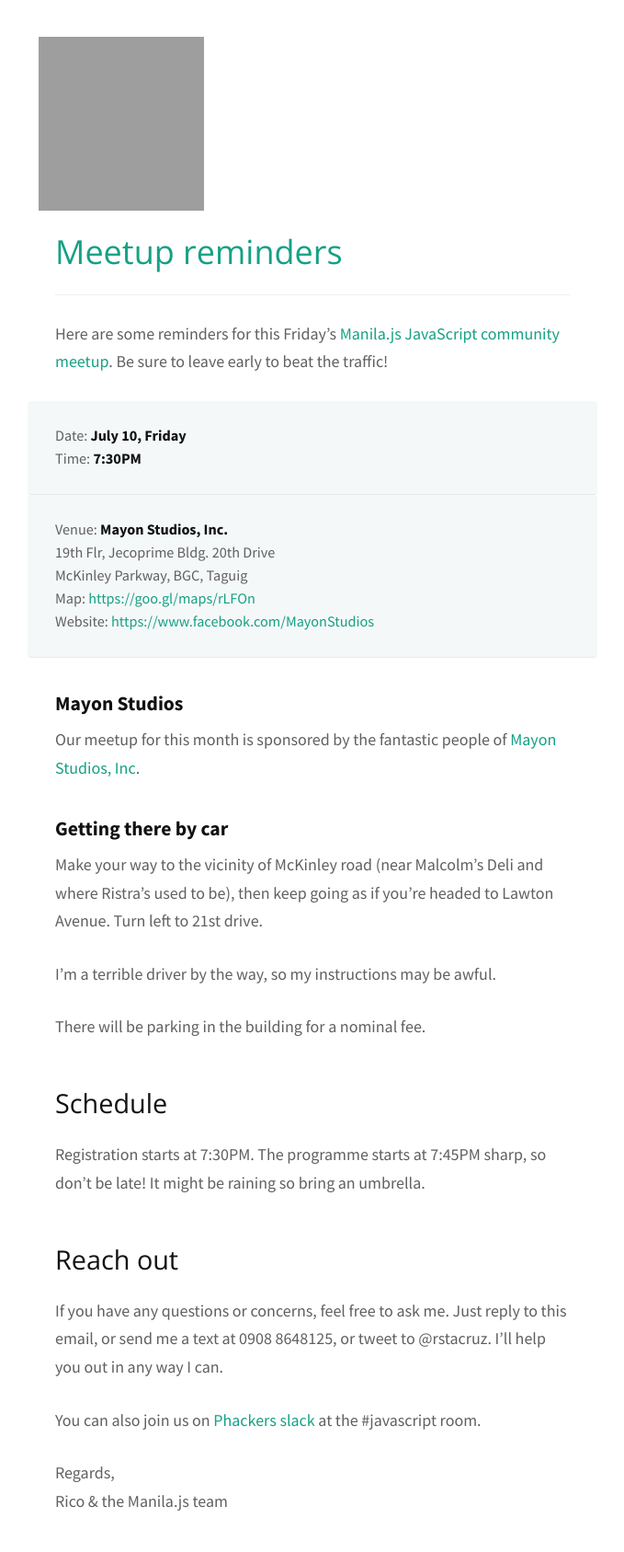
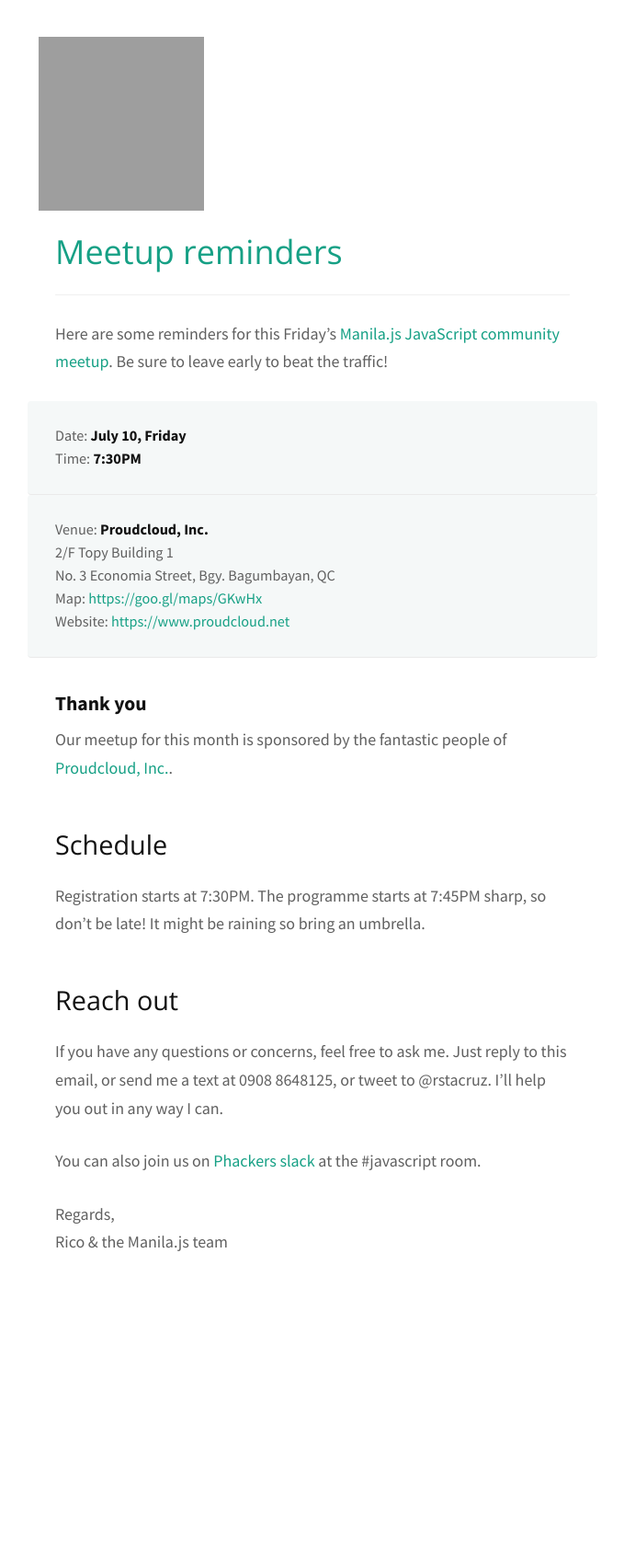
Before and after one commit to manilajs/manilajs.com, a Jekyll site: the page built from _posts/2015-07-06-013-welcome.md, in a window 1280 px wide. Shown: the whole page at 92% size, without its empty margins (300-979 px from the left). Built offline with Jekyll 4.4.1, drawn with Linux system fonts in a browser that asks for light colours; nearby versions of some CDN libraries; some web fonts are replaced; after the commit the page ends 1406 px from its top, so only the background shows below that.

Commit message:
Update blog post

```diff
--- a/_posts/2015-07-06-013-welcome.md
+++ b/_posts/2015-07-06-013-welcome.md
@@ -3,6 +3,14 @@
 description: The next meetup is happening on Friday. Here are some reminders.
 images:
   - http://manilajs.com/images/013/share/share-b.png
+venue:
+  name: Proudcloud, Inc.
+  icon: images/013/v-proudcloud.png
+  url: https://www.proudcloud.net
+  map: https://goo.gl/maps/GKwHx
+  address: |
+    2/F Topy Building 1<br>
+    No. 3 Economia Street, Bgy. Bagumbayan, QC
 ---
 
 # Meetup reminders
@@ -12,23 +20,14 @@
 > Date: **July 10, Friday**<br>
 > Time: **7:30PM**
 
-> Venue: **Mayon Studios, Inc.**<br>
-> 19th Flr, Jecoprime Bldg. 20th Drive<br>
-> McKinley Parkway, BGC, Taguig<br>
-> Map: <https://goo.gl/maps/rLFOn><br>
-> Website: <https://www.facebook.com/MayonStudios>
+> Venue: **{{ page.venue.name }}**<br>
+> {{ page.venue.address }}<br>
+> Map: <{{ page.venue.map }}><br>
+> Website: <{{ page.venue.url }}>
 
-### Mayon Studios
+### Thank you
 
-Our meetup for this month is sponsored by the fantastic people of [Mayon Studios, Inc](https://www.facebook.com/MayonStudios).
-
-### Getting there by car
-
-Make your way to the vicinity of McKinley road (near Malcolm's Deli and where Ristra's used to be), then keep going as if you're headed to Lawton Avenue. Turn left to 21st drive.
-
-I'm a terrible driver by the way, so my instructions may be awful.
-
-There will be parking in the building for a nominal fee.
+Our meetup for this month is sponsored by the fantastic people of [{{ page.venue.name }}]({{ page.venue.url }}).
 
 ## Schedule
 
```
Also changed, not shown: _drafts/014-welcome.md (added, +17 -0 lines).
